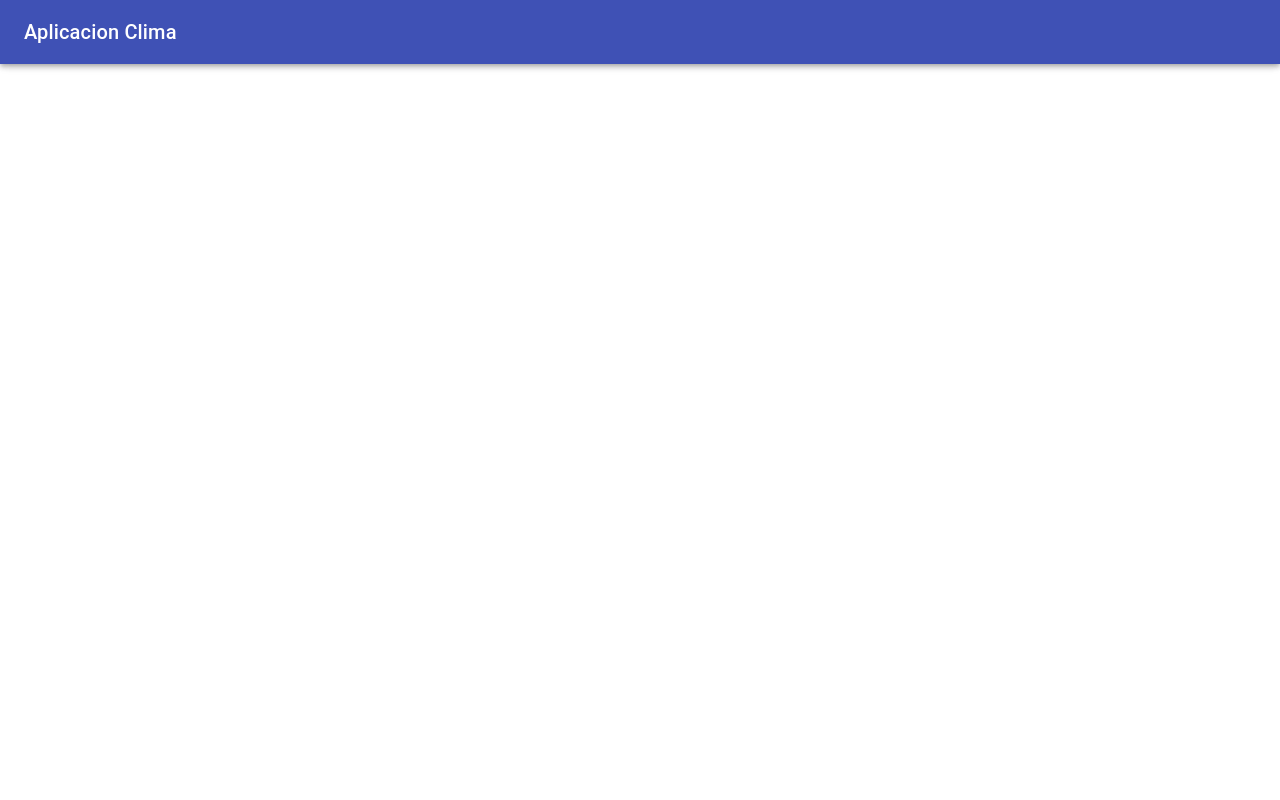
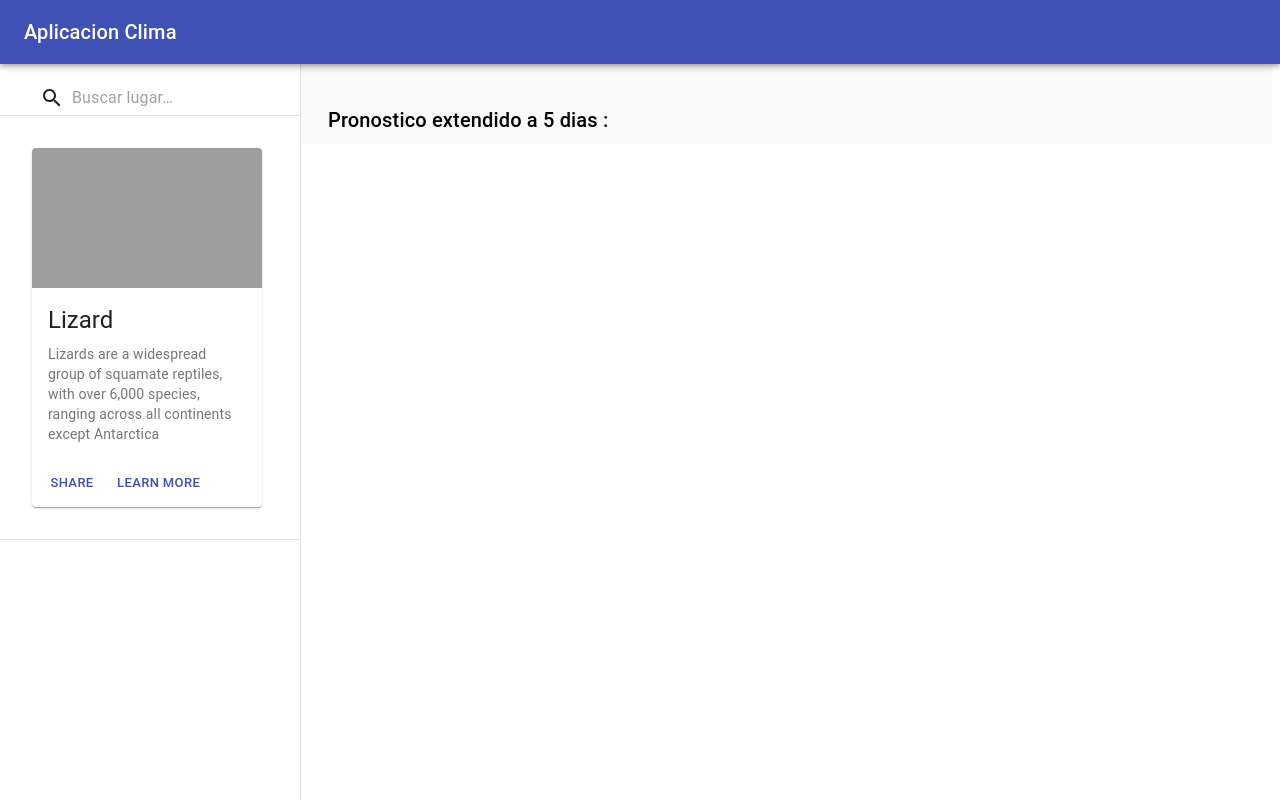
Before and after one commit to JuanIgnacioo/app-weather, a React (Create React App) app: page / in a window 1280 px wide. Built offline with nearby package versions, Linux system fonts and the light colour scheme; grey boxes are pictures that could not be loaded.

Commit message:
Se agregan componentes y se instalan librerias

```diff
--- a/package.json
+++ b/package.json
@@ -4,6 +4,7 @@
   "private": true,
   "dependencies": {
     "@material-ui/core": "^4.12.2",
+    "@material-ui/icons": "^4.11.2",
     "@testing-library/jest-dom": "^5.14.1",
     "@testing-library/react": "^11.2.7",
     "@testing-library/user-event": "^12.8.3",
@@ -12,6 +13,7 @@
     "@types/react": "^17.0.14",
     "@types/react-dom": "^17.0.9",
     "@types/react-router-dom": "^5.1.8",
+    "axios": "^0.21.1",
     "react": "^17.0.2",
     "react-dom": "^17.0.2",
     "react-router-dom": "^5.2.0",
--- a/src/App.tsx
+++ b/src/App.tsx
@@ -1,6 +1,6 @@
 import React from 'react';
 import {BrowserRouter as Router, Route, Switch} from 'react-router-dom';
-import Principal from './Pages/Principal';
+import Principal from './Pages/Principal/Principal';
 
 
 const App : React.FC = (props: any) => {
--- /dev/null
+++ b/src/Components/Card/CardContentStyle.tsx
@@ -0,0 +1,13 @@
+import {createStyles, makeStyles, Theme} from '@material-ui/core';
+
+export const cardContentStyle = makeStyles((theme: Theme)=>
+createStyles({
+  root: {
+    maxWidth: 230,
+    padding: theme.spacing(4, 2, 4, 4),
+  },
+  media: {
+    height: 140,
+  },
+})
+)
--- /dev/null
+++ b/src/Components/Card/Cardd.tsx
@@ -0,0 +1,42 @@
+import {Card, CardActionArea, CardMedia, Typography, CardActions, Button, CardContent } from '@material-ui/core';
+import React from 'react';
+import { cardContentStyle } from './CardContentStyle';
+
+
+
+const Cardd: React.FC = (props: any) => {
+
+  const classes = cardContentStyle();
+  return (
+    <div className={classes.root}>
+    <Card>
+      <CardActionArea>
+        <CardMedia
+          className={classes.media}
+          image="/static/images/cards/contemplative-reptile.jpg"
+          title="Contemplative Reptile"
+        />
+        <CardContent>
+          <Typography gutterBottom variant="h5" component="h2">
+            Lizard
+          </Typography>
+          <Typography variant="body2" color="textSecondary" component="p">
+            Lizards are a widespread group of squamate reptiles, with over 6,000 species, ranging
+            across all continents except Antarctica
+          </Typography>
+        </CardContent>
+      </CardActionArea>
+      <CardActions>
+        <Button size="small" color="primary">
+          Share
+        </Button>
+        <Button size="small" color="primary">
+          Learn More
+        </Button>
+      </CardActions>
+    </Card>
+    </div>
+  );
+}
+
+export default Cardd;
--- /dev/null
+++ b/src/Components/SideMenu/SideMenu.tsx
@@ -0,0 +1,41 @@
+import { Drawer, Toolbar, InputBase } from '@material-ui/core';
+import React from 'react';
+import Divider from '@material-ui/core/Divider';
+import SearchIcon from '@material-ui/icons/Search';
+import { sideMenuStyles } from './SideMenuStyle';
+import Cardd from '../Card/Cardd';
+
+
+const SideMenu: React.FC = (props: any) => {
+
+  const classes = sideMenuStyles();
+  return (
+    <Drawer
+      variant={'permanent'}
+      className={classes.drawer}
+      classes={{
+        paper: classes.drawerPaper,
+      }}
+    >
+      <Toolbar />
+      <div className={classes.search}>
+        <div className={classes.searchIcon}>
+          <SearchIcon />
+        </div>
+        <InputBase
+          placeholder="Buscar lugar…"
+          classes={{
+            root: classes.inputRoot,
+            input: classes.inputInput,
+          }}
+          inputProps={{ 'aria-label': 'search' }}
+        />
+      </div>
+      <Divider />
+      <Cardd />
+      <Divider />
+    </Drawer>
+  );
+}
+
+export default SideMenu;
--- /dev/null
+++ b/src/Components/SideMenu/SideMenuStyle.tsx
@@ -0,0 +1,53 @@
+import { createStyles, makeStyles, Theme, alpha } from '@material-ui/core';
+
+const drawerWidth = 300;
+export const sideMenuStyles = makeStyles((theme: Theme) =>
+  createStyles({
+    drawer: {
+      width: drawerWidth,
+      flexShrink: 0,
+    },
+    drawerPaper: {
+      width: drawerWidth,
+    },
+    inputRoot: {
+      color: 'inherit',
+    },
+    inputInput: {
+      padding: theme.spacing(3, 1, 1, 0),
+      // vertical padding + font size from searchIcon
+      paddingLeft: `calc(1em + ${theme.spacing(4)}px)`,
+      transition: theme.transitions.create('width'),
+      width: '100%',
+      [theme.breakpoints.up('sm')]: {
+        width: '12ch',
+        '&:focus': {
+          width: '20ch',
+        },
+      },
+    },
+    search: {
+      position: 'relative',
+      borderRadius: theme.shape.borderRadius,
+      backgroundColor: alpha(theme.palette.common.white, 0.15),
+      '&:hover': {
+        backgroundColor: alpha(theme.palette.common.white, 0.25),
+      },
+      marginRight: theme.spacing(2),
+      marginLeft: 0,
+      width: '100%',
+      [theme.breakpoints.up('sm')]: {
+        marginLeft: theme.spacing(3),
+        width: 'auto',
+      },
+    },
+    searchIcon: {
+      padding: theme.spacing(1, 2),
+      height: '100%',
+      position: 'absolute',
+      pointerEvents: 'none',
+      display: 'flex',
+      alignItems: 'center',
+      justifyContent: 'center',
+    },
+  }))
--- a/src/Pages/Principal.tsx
+++ /dev/null
@@ -1,19 +0,0 @@
-import { AppBar, Toolbar, Typography } from '@material-ui/core';
-import React from 'react';
-
-
-const Principal : React.FC = (props: any) => {
-  return (
-    <div >
-      <AppBar position="fixed">
-        <Toolbar>
-          <Typography variant="h6" noWrap>
-            Aplicacion Clima
-          </Typography>
-        </Toolbar>
-      </AppBar>
-    </div>
-  );
-}
-
-export default Principal;
--- /dev/null
+++ b/src/Pages/Principal/Principal.tsx
@@ -0,0 +1,33 @@
+import React from 'react';
+import { AppBar, Toolbar, Typography } from '@material-ui/core';
+import SideMenu from '../../Components/SideMenu/SideMenu';
+import { principalStyle } from './PrincipalStyle';
+
+
+const Principal: React.FC = (props: any) => {
+  const classes = principalStyle();
+
+  return (
+    <div >
+      <AppBar position="fixed" className={classes.appBar} >
+        <Toolbar>
+          <Typography variant="h6" noWrap>
+            Aplicacion Clima
+          </Typography>
+        </Toolbar>
+      </AppBar>
+      <SideMenu />
+      <div className={classes.content}>
+        <main>
+        <Typography variant="h6" noWrap>
+            Pronostico extendido a 5 dias :
+        </Typography>
+
+        </main>
+      </div>
+
+    </div>
+  );
+}
+
+export default Principal;
--- /dev/null
+++ b/src/Pages/Principal/PrincipalStyle.tsx
@@ -0,0 +1,14 @@
+import { createStyles, makeStyles, Theme} from '@material-ui/core';
+
+export const principalStyle = makeStyles((theme: Theme) =>
+  createStyles({
+    appBar: {
+      zIndex: theme.zIndex.drawer + 1,
+    },
+    content: {
+      flexGrow: 1,
+      backgroundColor: theme.palette.background.default,
+      padding: theme.spacing(12, 1, 1, 40),
+    },
+  }),
+);
```
Also changed, not shown: src/Components/Drawer.tsx (deleted, +0 -12 lines), 1 other file (tests, documents, lock files or other folders).
